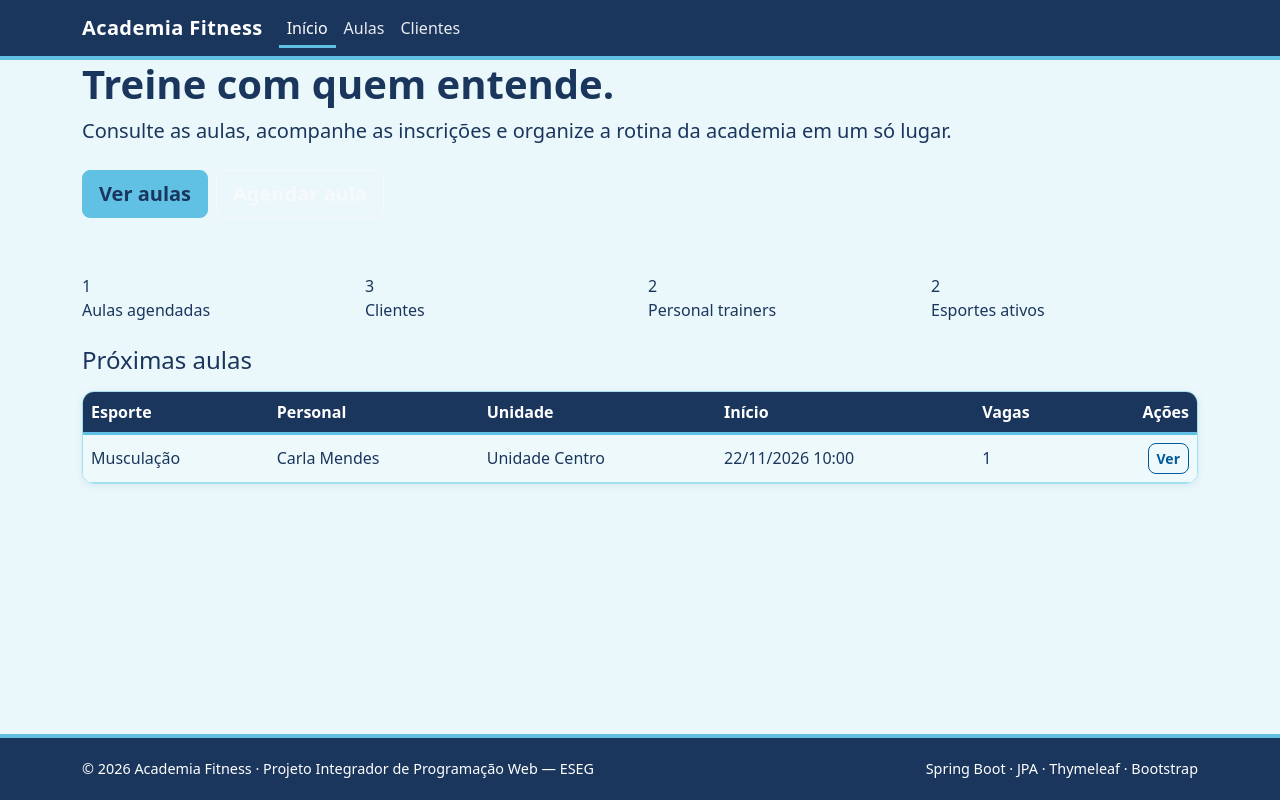
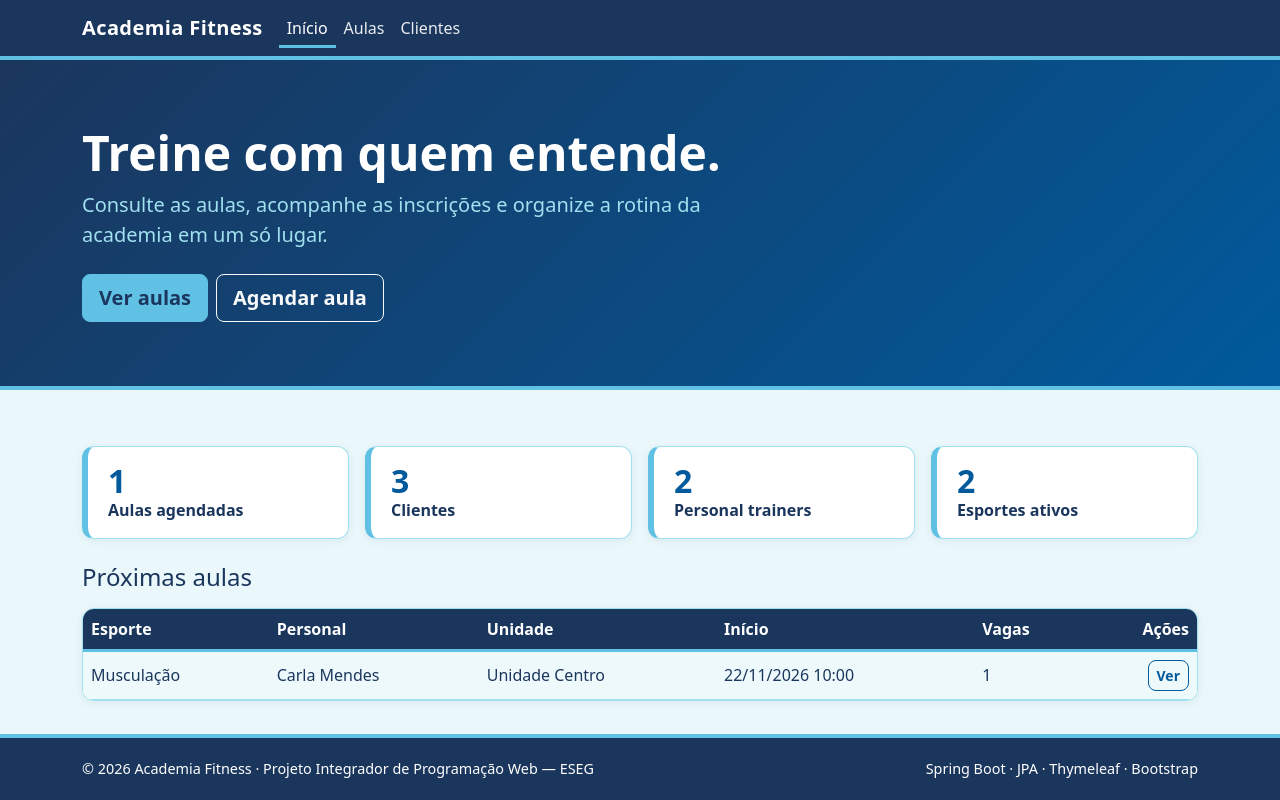
Before and after one commit to JAWI05/Academia_ProgWEB, a Spring Boot app: page / in a window 1280 px wide. Run offline with Spring Boot 4, Linux system fonts and the light colour scheme; data that the repository does not hold is empty; some of the project's set-up classes (security, data sources, template engines, error pages and the like) are left out, and stand-ins take their place; some libraries are stand-ins or nearby versions.

Commit message:
Site Thymeleaf: tema visual (CSS)

```diff
--- a/src/main/resources/static/css/custom.css
+++ b/src/main/resources/static/css/custom.css
@@ -225,3 +225,24 @@ a { text-underline-offset: .15em; }
 }
 .footer-academia a { color: var(--ac-ice); }
 .footer-academia a:hover { color: #fff; }
+
+/* ---------- página inicial ---------- */
+.hero {
+  background: linear-gradient(135deg, var(--ac-navy) 0%, var(--ac-blue) 100%);
+  color: #fff;
+  padding: 4rem 0;
+  border-bottom: 4px solid var(--ac-sky);
+}
+.hero h1 { color: #fff; font-size: clamp(2rem, 5vw, 3rem); }
+.hero .lead { color: var(--ac-ice); max-width: 40rem; }
+
+.stat-card {
+  background: #fff;
+  border: 1px solid var(--ac-ice);
+  border-left: 6px solid var(--ac-sky);
+  border-radius: .75rem;
+  padding: 1rem 1.25rem;
+  box-shadow: 0 2px 8px rgba(27, 54, 93, .08);
+}
+.stat-card .numero { font-size: 2rem; font-weight: 800; color: var(--ac-blue); line-height: 1.1; }
+.stat-card .rotulo { color: var(--ac-navy); font-weight: 600; }
```
